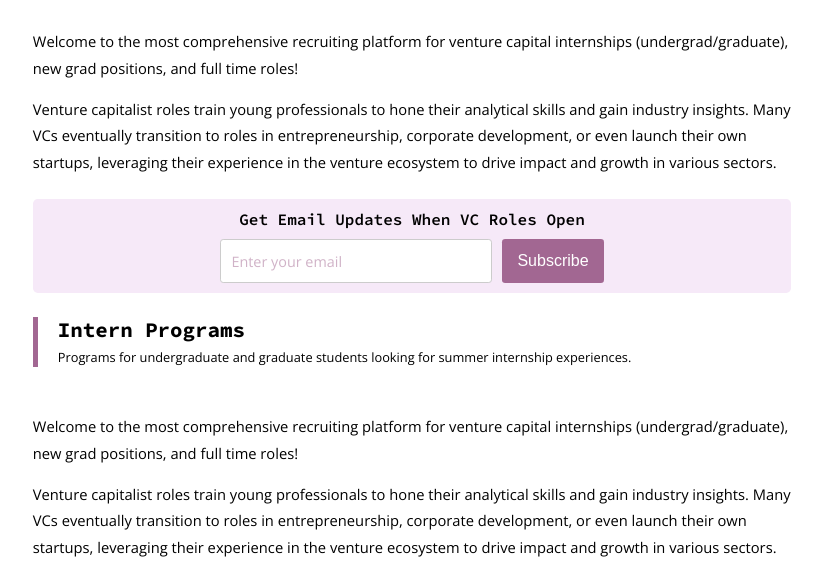
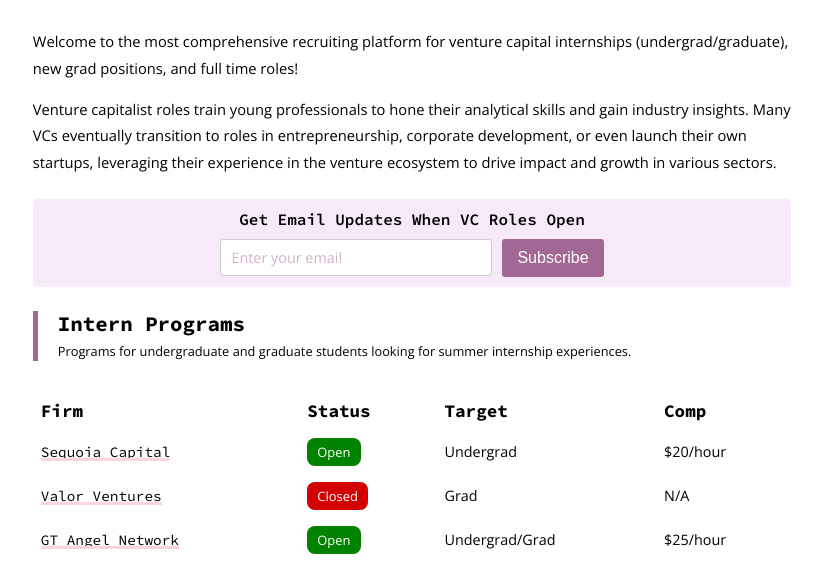
Before and after one commit to VishnuMano/VCList, a plain HTML site: page index.html in a window 1280 px wide. Shown: the part 172-753 px from the top of the page, without its empty margins (228-1050 px from the left). Drawn offline with nearby package versions, Linux system fonts and the light colour scheme.

Commit message:
frontend framework complete

```diff
--- a/index.html
+++ b/index.html
@@ -43,14 +43,38 @@
                 <p>Programs for undergraduate and graduate students looking for summer internship experiences.</p>
             </div>
         </div>
-        <div class="description">
-            <p>
-                Welcome to the most comprehensive recruiting platform for venture capital internships (undergrad/graduate), new grad positions, and full time roles!
-            </p>
-            <p>
-                Venture capitalist roles train young professionals to hone their analytical skills and gain industry insights. Many VCs eventually transition to roles in entrepreneurship, corporate development, or even launch their own startups, leveraging their experience in the venture ecosystem to drive impact and growth in various sectors.
-            </p>
-        </div>
+
+        <table class="intern-table">
+            <thead>
+                <tr>
+                    <th>Firm</th>
+                    <th>Status</th>
+                    <th>Target</th>
+                    <th>Comp</th>
+                </tr>
+            </thead>
+            <tbody>
+                <tr>
+                    <td><a href="">Sequoia Capital</a></td>
+                    <td><span class="status status-open">Open</span></td>
+                    <td>Undergrad</td>
+                    <td>$20/hour</td>
+                </tr>
+                <tr>
+                    <td><a href="">Valor Ventures</a></td>
+                    <td><span class="status status-closed">Closed</span></td>
+                    <td>Grad</td>
+                    <td>N/A</td>
+                </tr>
+                <tr>
+                    <td><a href="">GT Angel Network</a></td>
+                    <td><span class="status status-open">Open</span></td>
+                    <td>Undergrad/Grad</td>
+                    <td>$25/hour</td>
+                </tr>
+            </tbody>
+        </table>
+
         <div class="fulltime-programs">
             <div class="vertical-line"></div>
             <div class="intern-content">
--- a/styles.css
+++ b/styles.css
@@ -227,6 +227,8 @@
 input {
     color: rgb(162, 103, 146);
     font-family: "Open Sans";
+    padding: 5px; /* Adjust the vertical padding */
+    height: 0.9em; /* Adjust line height to reduce overall height */
 }
 
 input::placeholder {
@@ -235,3 +237,74 @@
     font-size: 0.9em;
     font-family: "Open Sans"
 }
+
+.intern-table {
+    width: 100%; /* Full width */
+    border-collapse: collapse; /* Collapse borders */
+    margin-top: 1em; /* Space above the table */
+}
+
+.intern-table th, .intern-table td {
+    border: none; /* Remove borders */
+    padding: 8px; /* Padding for cells */
+    text-align: left; /* Align text to the left */
+    background-color: transparent; /* Remove background color */
+}
+
+.intern-table th {
+    font-family: "Source Code Pro"; /* Match font style */
+    font-weight: 650; /* Bold headers */
+    font-size: 1.1em;
+}
+
+.intern-table td {
+    font-family: "Open Sans"; /* Match font style */
+    font-weight: 400; /* Bold headers */
+    font-size: 0.9em;
+    transition: background-color 0.3s ease; /* Transition for background color */
+}
+
+.intern-table tr:hover td {
+    background-color: rgba(163, 130, 154, 0.1); /* Light background color on hover */
+}
+
+
+.status {
+    display: inline-block; /* Inline block for proper sizing */
+    padding: 5px 10px; /* Padding for the button-like appearance */
+    border-radius: 0.6em; /* Rounded corners */
+    font-size: 0.9em; /* Adjust font size as needed */
+    color: white; /* Text color */
+}
+
+.status-open {
+    background-color: rgb(1, 130, 1); /* Green background for 'Open' */
+}
+
+.status-closed {
+    background-color: rgb(210, 0, 0); /* Red background for 'Closed' */
+}
+
+.intern-table td a {
+    font-family: "Source Code Pro"; /* Optional: Match the title font */
+    position: relative; /* Needed for the pseudo-element */
+}
+
+/* Add this for the thick underline effect */
+.intern-table td a::after {
+    content: "";
+    display: block;
+    height: 3px; /* Thickness of the underline */
+    background-color: rgb(255, 212, 219);; /* Color of the underline */
+    width: 100%; /* Full width */
+    position: absolute;
+    left: 0;
+    bottom: 0; /* Position it at the bottom */
+    transform: scaleX(1); /* Initially scale down to 0 */
+    transition: transform 0.3s ease; /* Transition for the underline */
+}
+
+/* Scale it to full size on hover */
+.intern-table td a:hover::after {
+    transform: scaleX(0);
+}
```
